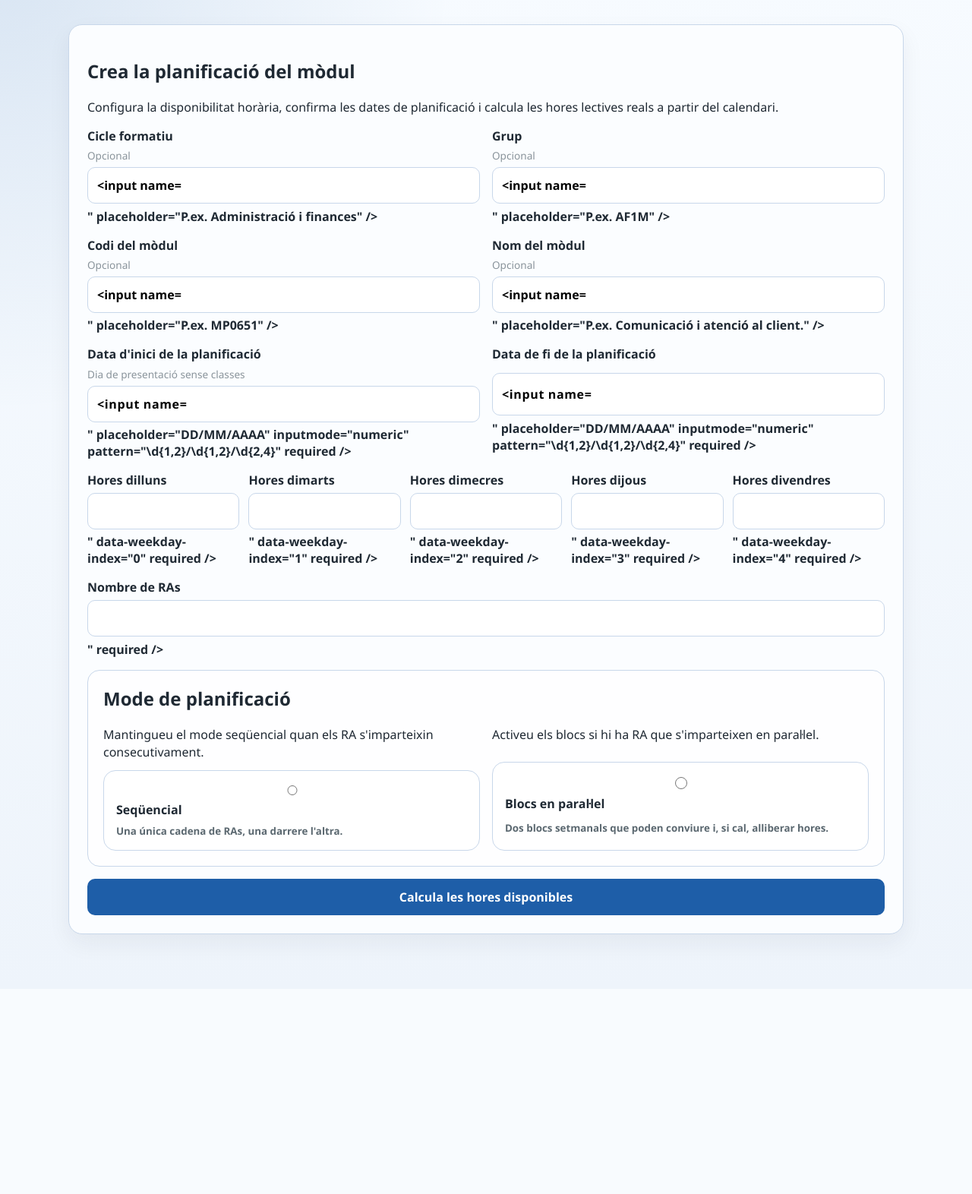
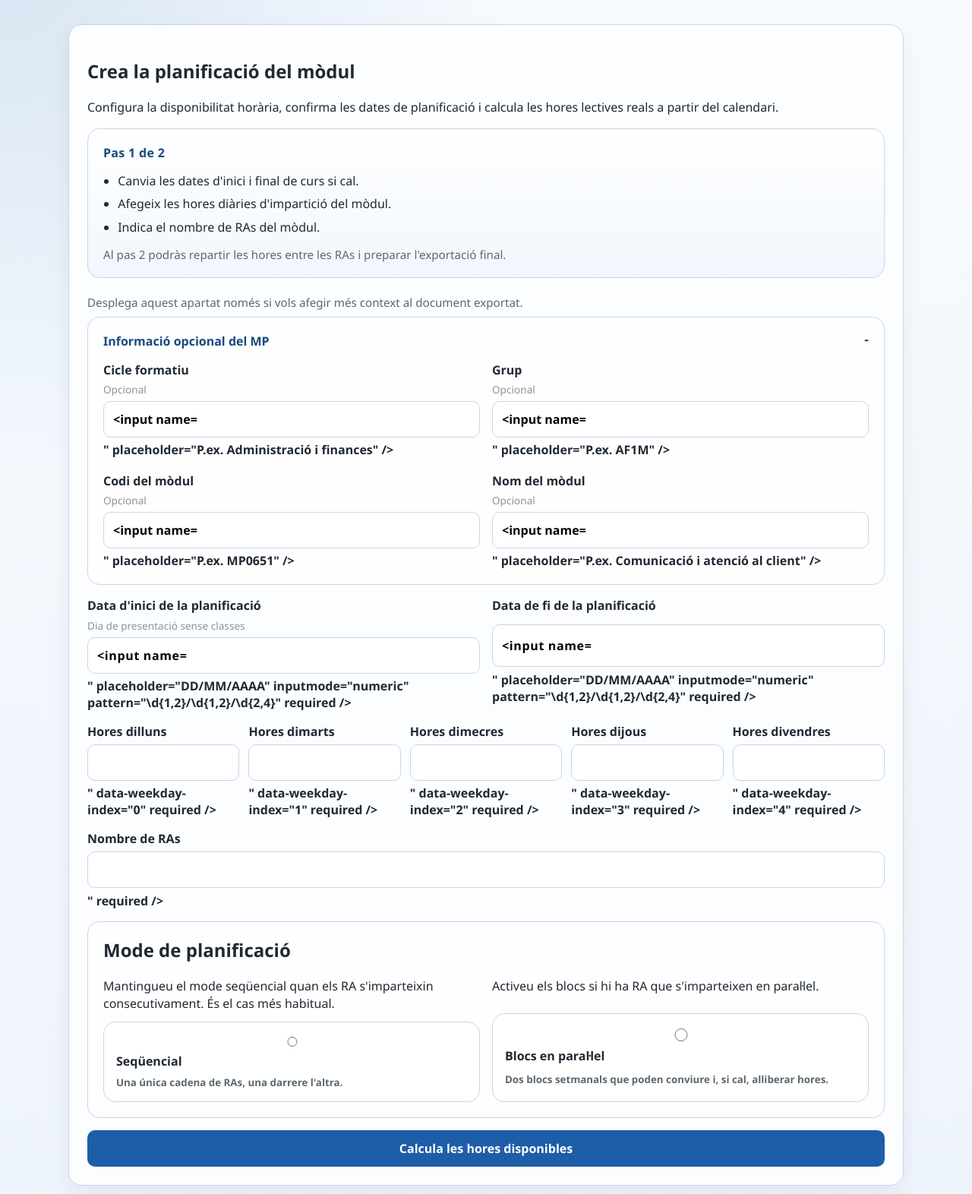
Before and after one commit to Marcos-A/tempo, a FastAPI app: template app/templates/teacher/index.html in a window 1280 px wide. Shown: the part 55-1627 px from the top of the page at 76% size. Before the commit the page ends 1309 px from the top, so only its background shows below. Run offline with FastAPI, Linux system fonts and the light colour scheme; the template is opened without the code that fills it: most values are stand-ins (such as "Sample title", 1, 10 or a date in 2020); form fields are guessed from the names that the template uses.

Commit message:
Refine planning UX and exports

```diff
--- a/app/routes/teacher.py
+++ b/app/routes/teacher.py
@@ -350,7 +350,10 @@ async def export_plan(request: Request):
     if plan_data.get("planning_mode") == "parallel":
         summary["Blocs"] = _format_blocks_summary(plan_data.get("blocks", []), ra_order, ra_names, ra_blocks)
     workbook = build_workbook(rows, ras, summary)
-    filename = f"{plan_data['subject_code'] or 'planificacio'}-calendari.xlsx"
+    group_name = (plan_data.get('group_name') or '').strip()
+    subject_code = (plan_data.get('subject_code') or '').strip()
+    filename_stem = f"{group_name}-{subject_code}-temporitzacio" if group_name and subject_code else "temporitzacio"
+    filename = f"{filename_stem}.xlsx"
     return StreamingResponse(
         workbook,
         media_type="application/vnd.openxmlformats-officedocument.spreadsheetml.sheet",
--- a/app/static/css/app.css
+++ b/app/static/css/app.css
@@ -184,11 +184,116 @@ button:disabled {
   gap: 0.75rem 1rem;
 }
 
+.summary-card {
+  padding: 1rem 1.25rem;
+}
+
+.summary-grid-compact {
+  grid-template-columns: minmax(0, 1.45fr) minmax(11rem, 0.9fr) minmax(0, 1.3fr);
+  gap: 0.55rem 1rem;
+}
+
+.summary-grid-compact p {
+  margin: 0;
+  line-height: 1.4;
+}
+
 .card-panel {
   padding: 1.25rem;
   border: 1px solid var(--line);
   border-radius: 16px;
   background: rgba(255, 255, 255, 0.72);
+}
+
+.step-intro {
+  display: grid;
+  gap: 0.9rem;
+  margin: 1.1rem 0 1.35rem;
+  background: linear-gradient(180deg, rgba(255, 255, 255, 0.92) 0%, rgba(240, 246, 253, 0.92) 100%);
+}
+
+.step-intro-header {
+  display: flex;
+  justify-content: space-between;
+  align-items: center;
+  gap: 1rem;
+  flex-wrap: wrap;
+}
+
+.step-intro-kicker,
+.step-intro-time,
+.step-intro-next,
+.step-intro-list {
+  margin: 0;
+}
+
+.step-intro-kicker {
+  font-weight: 800;
+  color: var(--accent-dark);
+  letter-spacing: 0.02em;
+}
+
+.step-intro-list {
+  padding-left: 1.2rem;
+  display: grid;
+  gap: 0.45rem;
+}
+
+.step-intro-list li {
+  line-height: 1.45;
+}
+
+.step-intro-next {
+  color: var(--muted);
+  font-size: 0.95rem;
+}
+
+.optional-mp-shell {
+  display: grid;
+  gap: 0.55rem;
+}
+
+.optional-mp {
+  display: grid;
+  gap: 0;
+}
+
+.optional-mp summary {
+  cursor: pointer;
+  font-weight: 800;
+  color: var(--accent-dark);
+  list-style: none;
+}
+
+.optional-mp summary::-webkit-details-marker {
+  display: none;
+}
+
+.optional-mp summary::after {
+  content: "+";
+  float: right;
+  font-size: 1.1rem;
+  line-height: 1;
+}
+
+.optional-mp[open] summary::after {
+  content: "-";
+}
+
+.optional-mp-content {
+  display: grid;
+  gap: 1.15rem;
+  padding-top: 1rem;
+}
+
+.optional-mp-grid {
+  gap: 1.15rem 1rem;
+}
+
+.optional-mp-hint {
+  margin: 0;
+  color: var(--muted);
+  font-size: 0.95rem;
 }
 
 .section-heading,
@@ -446,6 +551,11 @@ th, td {
     grid-template-columns: 1fr;
   }
 
+  .step-intro-header {
+    align-items: flex-start;
+    flex-direction: column;
+  }
+
   .ra-row {
     grid-template-columns: 36px 1fr;
     grid-template-areas:
--- a/app/templates/teacher/index.html
+++ b/app/templates/teacher/index.html
@@ -3,11 +3,27 @@
 <section class="card">
   <h1>Crea la planificació del mòdul</h1>
   <p>Configura la disponibilitat horària, confirma les dates de planificació i calcula les hores lectives reals a partir del calendari.</p>
+  <div class="step-intro card-panel">
+    <div class="step-intro-header">
+      <p class="step-intro-kicker">Pas 1 de 2</p>
+    </div>
+    <ul class="step-intro-list">
+      <li>Canvia les dates d'inici i final de curs si cal.</li>
+      <li>Afegeix les hores diàries d'impartició del mòdul.</li>
+      <li>Indica el nombre de RAs del mòdul.</li>
+    </ul>
+    <p class="step-intro-next">Al pas 2 podràs repartir les hores entre les RAs i preparar l'exportació final.</p>
+  </div>
   {% if error %}
   <p class="error">{{ error }}</p>
   {% endif %}
   <form method="post" action="/plan" class="form-grid">
-    <div class="two-column form-span">
+    <div class="optional-mp-shell form-span">
+      <p class="optional-mp-hint">Desplega aquest apartat només si vols afegir més context al document exportat.</p>
+      <details class="optional-mp card-panel" {% if form.get('training_cycle') or form.get('group_name') or form.get('subject_code') or form.get('subject_name') %}open{% endif %}>
+        <summary>Informació opcional del MP</summary>
+        <div class="optional-mp-content">
+          <div class="two-column optional-mp-grid">
             <label>
               Cicle formatiu
               <span class="optional-label">Opcional</span>
@@ -30,7 +46,7 @@
             <option value="CFGM Gestió administrativa d'àmbit jurídic"></option>
             <option value="CFGS Administració i finances"></option>
           </datalist>
-    <div class="two-column form-span">
+          <div class="two-column optional-mp-grid">
             <label>
               Codi del mòdul
               <span class="optional-label">Opcional</span>
@@ -39,8 +55,11 @@
             <label>
               Nom del mòdul
               <span class="optional-label">Opcional</span>
-        <input type="text" name="subject_name" value="{{ form.get('subject_name', '') }}" placeholder="P.ex. Comunicació i atenció al client." />
+              <input type="text" name="subject_name" value="{{ form.get('subject_name', '') }}" placeholder="P.ex. Comunicació i atenció al client" />
             </label>
+          </div>
+        </div>
+      </details>
     </div>
     <div class="two-column form-span">
       <label>
@@ -62,7 +81,7 @@
     </div>
     <label>
       Nombre de RAs
-      <input type="number" min="1" max="24" name="ra_count" value="{{ form.get('ra_count', '6') }}" required />
+      <input type="number" min="1" max="24" name="ra_count" value="{{ form.get('ra_count', '1') }}" required />
     </label>
     <div class="planning-mode card-panel form-span">
       <div class="section-heading">
@@ -72,7 +91,7 @@
       </div>
       <div class="planning-mode-grid">
         <div class="planning-mode-option">
-          <p>Mantingueu el mode seqüencial quan els RA s'imparteixin consecutivament.</p>
+          <p>Mantingueu el mode seqüencial quan els RA s'imparteixin consecutivament. És el cas més habitual.</p>
           <label class="choice-card">
             <input type="radio" name="planning_mode" value="sequential" {% if form.get('planning_mode', 'sequential') == 'sequential' %}checked{% endif %} />
             <span>Seqüencial</span>
```
Also changed, not shown: app/services/export.py (+45 -15 lines), app/templates/teacher/distribution.html (+17 -14 lines), tests/test_services.py (+67 -31 lines). Lines whose indentation alone changed are shown as unchanged.
